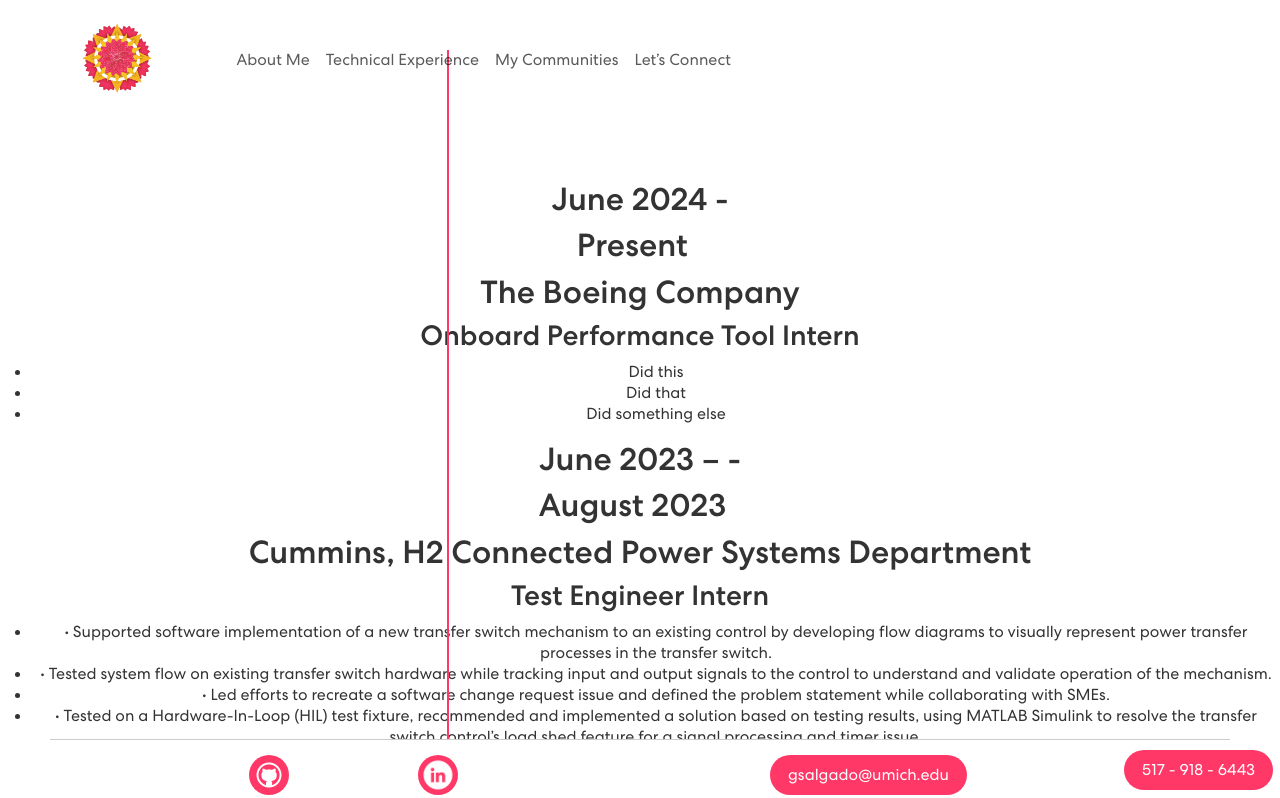
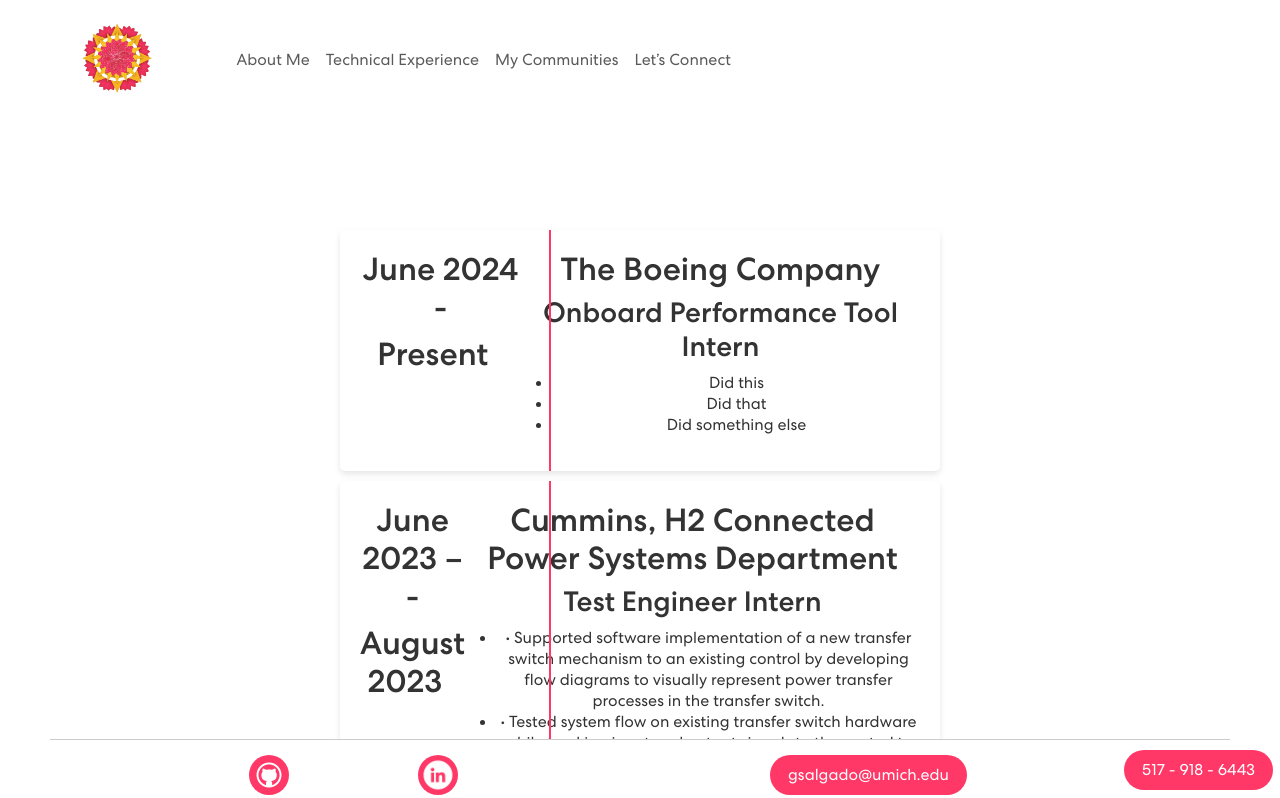
Before and after one commit to glopezsalgado/glopezsalgado.github.io, a React (Create React App) app: page /technicalExperience in a window 1280 px wide. Shown: the top 798 px of the page. Built offline with nearby package versions, Linux system fonts and the light colour scheme.

Commit message:
attempt #2 (with CSS changes) at adding technical experience

```diff
--- a/src/App.css
+++ b/src/App.css
@@ -773,3 +773,34 @@
   margin-left: -1px;
   /* Center the line precisely */
 }
+
+/* Individual timeline item styling */
+.timeline-item {
+  padding: 20px;
+  /* Padding inside each timeline item */
+  background: #fff;
+  /* White background for each timeline item */
+  border-radius: 5px;
+  /* Rounded corners for each timeline item */
+  margin: 10px 0;
+  /* Margin between each timeline item */
+  box-shadow: 0 3px 6px rgba(0, 0, 0, 0.1);
+  /* Subtle shadow for each timeline item */
+  display: flex;
+  /* Flexbox layout for content alignment */
+  justify-content: space-between;
+  /* Space between left and right content */
+  position: relative;
+  /* Relative positioning for timeline item */
+}
+
+#timeline {
+  width: 80%;
+  /* Width of the timeline container */
+  max-width: 600px;
+  /* Maximum width for the timeline container */
+  margin: 50px auto;
+  /* Center the timeline container with margin */
+  position: relative;
+  /* Relative positioning for the container */
+}
```
